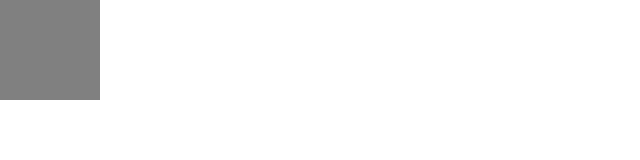
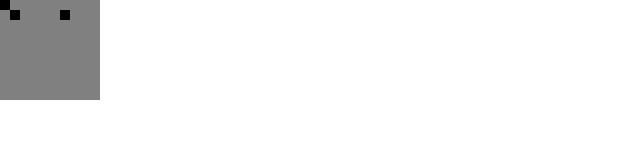
Before and after one commit to ftodoric/cgl-svelte, a SvelteKit app: page / in a window 1280 px wide. Shown: the top 160 px of the page, without its empty margins (0-640 px from the left). Built offline with nearby package versions, Linux system fonts and the light colour scheme.

Commit message:
Fix matrix indices

```diff
--- a/src/routes/+page.svelte
+++ b/src/routes/+page.svelte
@@ -9,12 +9,14 @@
     aliveMatrixIndices: [
       [0, 0],
       [1, 1],
-      [4, 6],
+      [1, 6],
     ],
   };
 
   const isCellAlive = (rowIndex: number, colIndex: number) => {
-    return initialBoardState.aliveMatrixIndices.includes([rowIndex, colIndex]);
+    return initialBoardState.aliveMatrixIndices.some((cell) => {
+      return cell[0] === rowIndex && cell[1] === colIndex;
+    });
   };
 </script>
 
```
